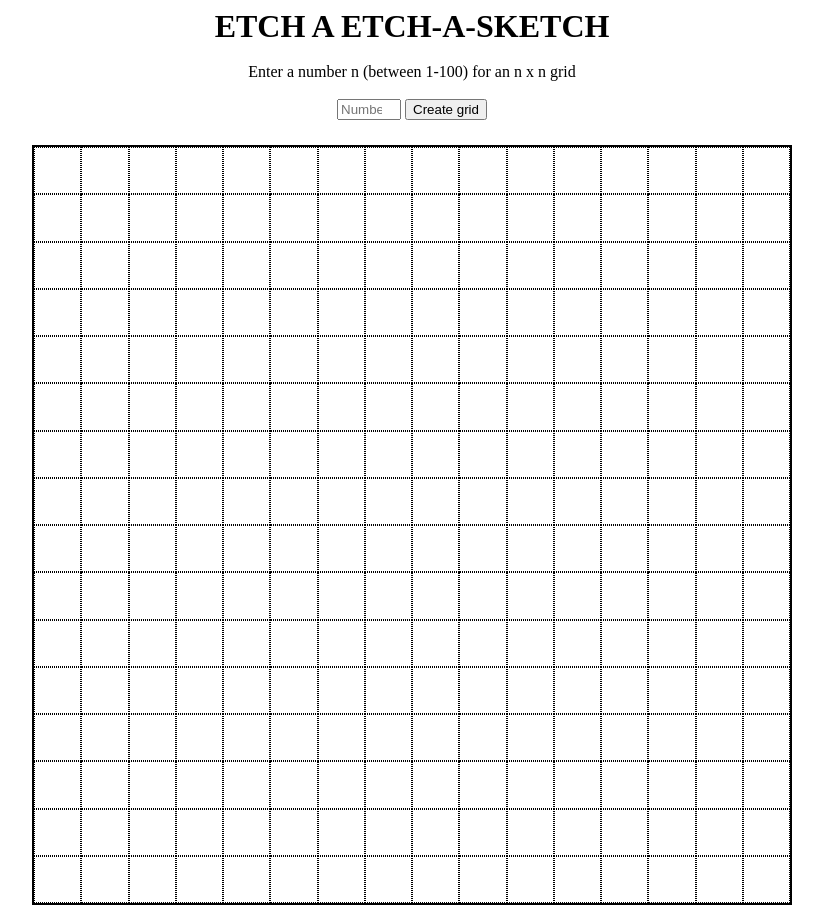
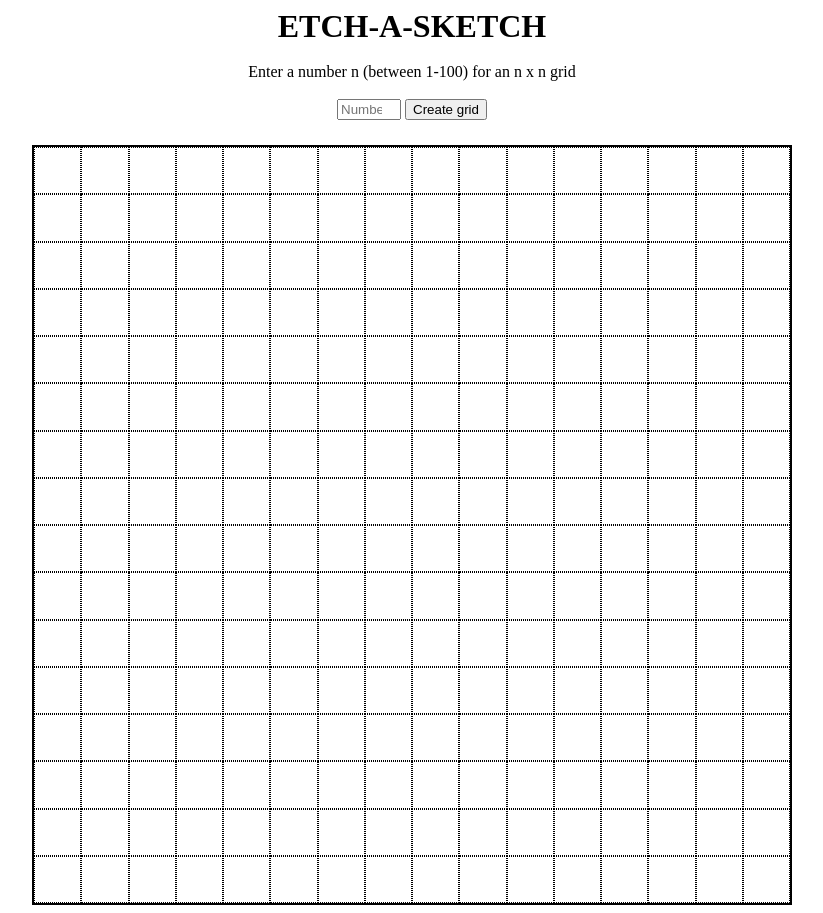
Before and after one commit to wensquared/etch-a-sketch, a plain HTML site: page etch_a_sketch.html in a window 1280 px wide. Shown: the whole page, without its empty margins (228-1051 px from the left). Drawn offline with Linux system fonts and the light colour scheme.

Commit message:
title correction

```diff
--- a/etch_a_sketch.html
+++ b/etch_a_sketch.html
@@ -13,7 +13,7 @@
     </head>
     <body>
         <main>
-            <h1>ETCH A ETCH-A-SKETCH</h1>
+            <h1>ETCH-A-SKETCH</h1>
             <br>
             <div>
                 <form id="form">
```
